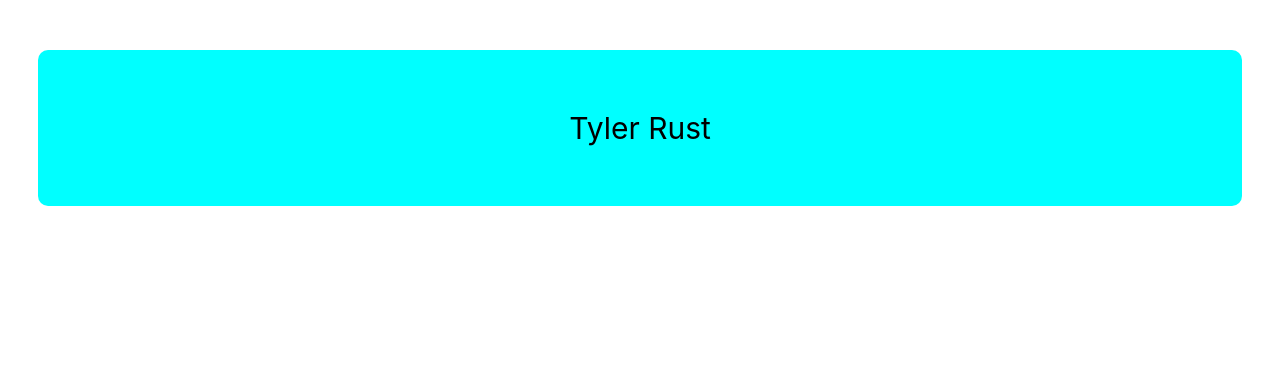
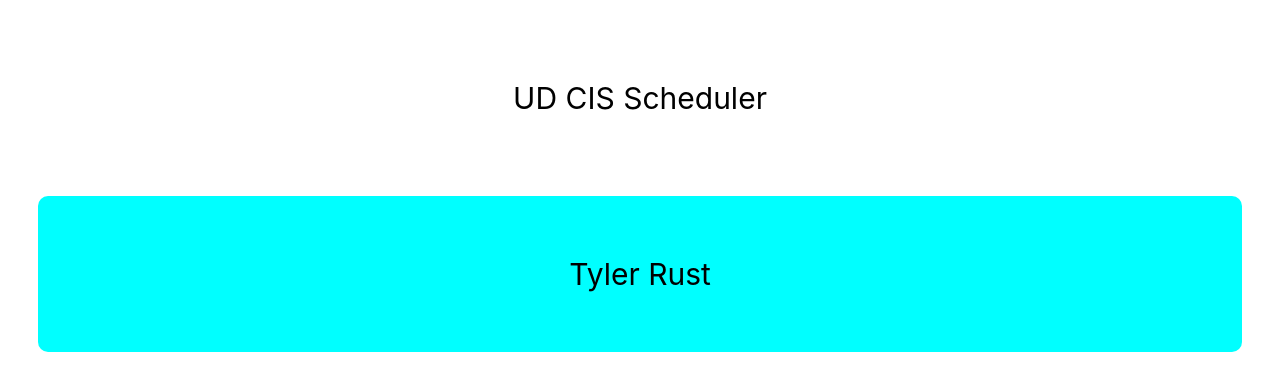
Before and after one commit to UD-CISC275-F21/ud-cis-scheduler-team-11, a React (Create React App) app: page / in a window 1280 px wide. Shown: the top 390 px of the page. Built offline with nearby package versions, Linux system fonts and the light colour scheme.

Commit message:
Removed forked repository, created new branch, adding name and Welcome here

```diff
--- a/src/App.tsx
+++ b/src/App.tsx
@@ -1,10 +1,12 @@
 import React from "react";
 import "./App.css";
 import { Names } from "./components/Names";
+import { Welcome } from "./components/Welcome";
 
 function App(): JSX.Element {
     return (
         <>
+            <Welcome></Welcome>
             <Names></Names>
         </>
     );
--- /dev/null
+++ b/src/components/Welcome.tsx
@@ -0,0 +1,23 @@
+import React from "react";
+
+export function Welcome(): JSX.Element {
+    return(
+        <div style={styles.welcome}>
+            <p>UD CIS Scheduler</p>
+        </div>
+    );
+}
+
+const styles = {
+    welcome: {
+        width: "80%",
+        padding: "0px 0px",
+        margin: "50px auto",
+        background: "white",
+        borderRadius: "20px",
+        display: "flex",
+        flexDirection: "column",
+        alignItems: "center",
+        fontSize: 30,
+    },
+} as const;
```
